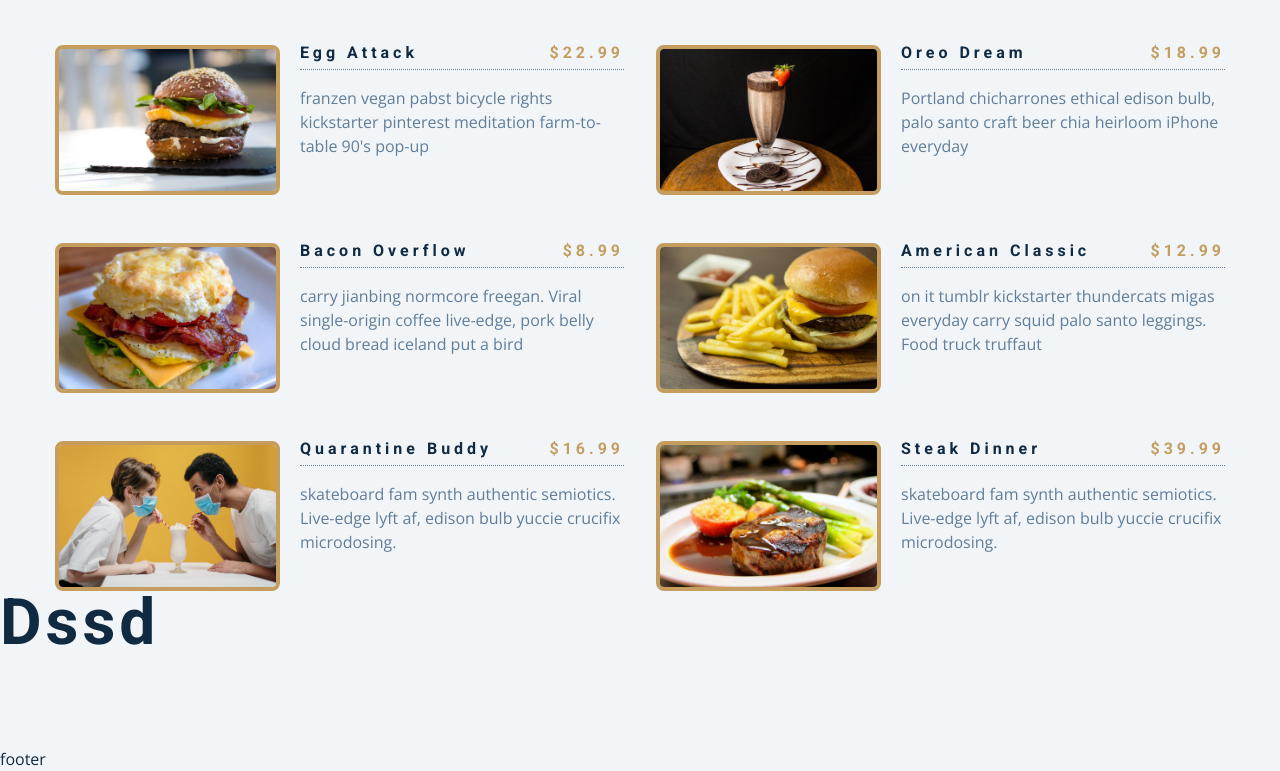
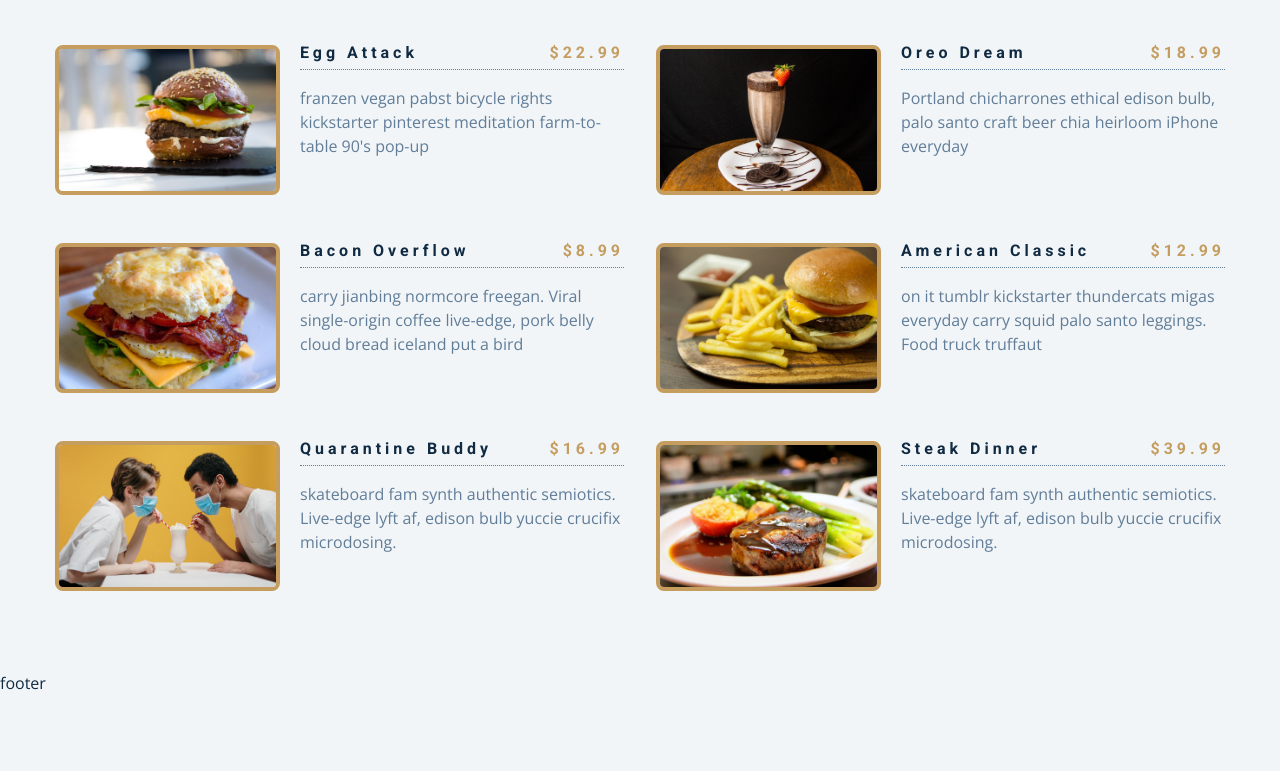
Before and after one commit to sarahby2000/first-project, a plain HTML site: page index.html in a window 1280 px wide. Shown: the part 641-1412 px from the top of the page. After the commit the page ends 1336 px from the top, so only its background shows below. Drawn offline with nearby package versions, Linux system fonts and the light colour scheme.

Commit message:
change indev3

```diff
--- a/index.html
+++ b/index.html
@@ -51,7 +51,6 @@
         </article> -->
         <!-- end of single item -->
       </div>
-      <h1>dssd</h1>
     </section>
     <span></span>
     <footer>footer</footer>
```
